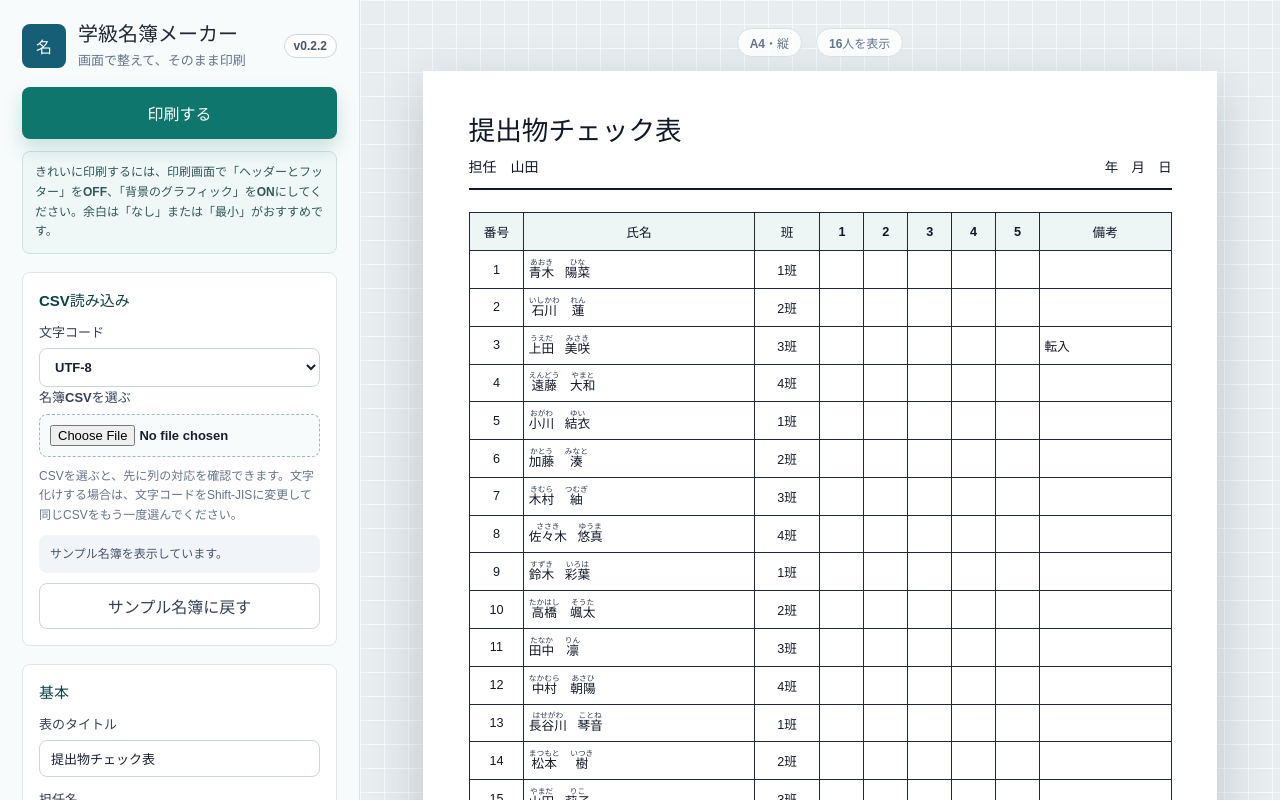
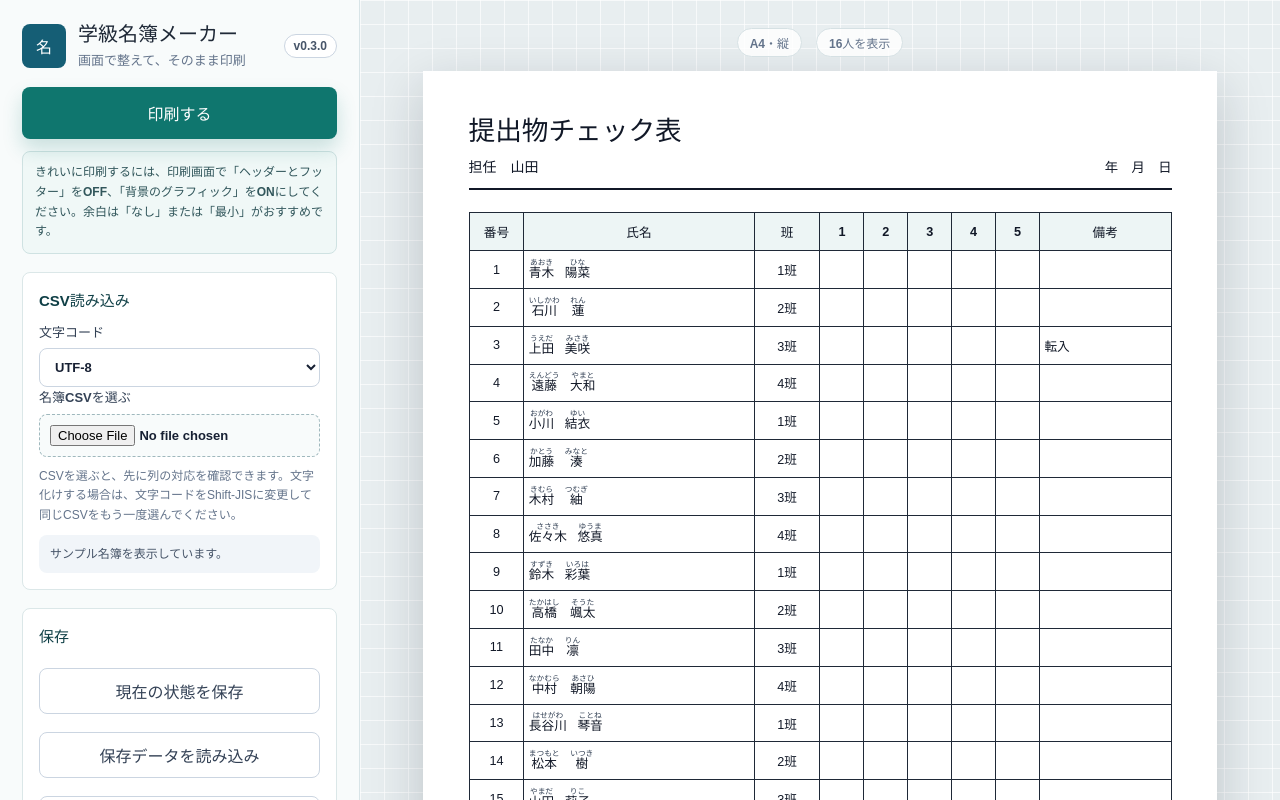
Before and after one commit to bantai-education-design/gakkyu-meibo-maker, a React (Vite) app: page / in a window 1280 px wide. Built offline with nearby package versions, Linux system fonts and the light colour scheme.

Commit message:
Add roster project storage feature v0.3.0

```diff
--- a/package.json
+++ b/package.json
@@ -1,6 +1,6 @@
 {
   "name": "class-roster-maker",
-  "version": "0.2.2",
+  "version": "0.3.0",
   "private": true,
   "description": "学校現場向けの学級名簿・提出物チェック表印刷アプリ",
   "type": "module",
--- a/src/App.tsx
+++ b/src/App.tsx
@@ -1,10 +1,16 @@
-import { useMemo, useState } from "react";
+import { useEffect, useMemo, useRef, useState } from "react";
 import { ControlPanel } from "./components/ControlPanel";
 import type { CsvImportStatus } from "./components/CsvImportPanel";
 import { PreviewArea } from "./components/PreviewArea";
 import { sampleStudents } from "./data/sampleStudents";
 import type { RosterSettings, Student } from "./types";
 import { sortStudents } from "./utils/sortStudents";
+import {
+  deleteRosterProject,
+  hasSavedRosterProject,
+  loadRosterProject,
+  saveRosterProject
+} from "./utils/storage";
 import { APP_VERSION } from "./version";
 
 const initialSettings: RosterSettings = {
@@ -25,13 +31,49 @@ const initialSettings: RosterSettings = {
   }
 };
 
+function loadInitialState() {
+  const saved = loadRosterProject();
+  if (saved) {
+    return {
+      students: saved.students,
+      settings: saved.settings,
+      message: "保存データを読み込みました。"
+    };
+  }
+
+  return {
+    students: sampleStudents,
+    settings: initialSettings,
+    message: "サンプル名簿を表示しています。"
+  };
+}
+
 export default function App() {
-  const [students, setStudents] = useState<Student[]>(sampleStudents);
-  const [settings, setSettings] = useState<RosterSettings>(initialSettings);
+  const initialState = useMemo(() => loadInitialState(), []);
+  const [students, setStudents] = useState<Student[]>(initialState.students);
+  const [settings, setSettings] = useState<RosterSettings>(initialState.settings);
+  const [storageMessage, setStorageMessage] = useState(initialState.message);
+  const [hasSavedData, setHasSavedData] = useState(() => hasSavedRosterProject());
   const [csvStatus, setCsvStatus] = useState<CsvImportStatus>({
     kind: "idle",
-    message: "サンプル名簿を表示しています。"
+    message: initialState.message
   });
+  const skipFirstAutoSave = useRef(true);
+
+  useEffect(() => {
+    if (skipFirstAutoSave.current) {
+      skipFirstAutoSave.current = false;
+      return;
+    }
+
+    const timer = window.setTimeout(() => {
+      saveRosterProject(students, settings);
+      setHasSavedData(true);
+      setStorageMessage("自動保存しました。");
+    }, 400);
+
+    return () => window.clearTimeout(timer);
+  }, [students, settings]);
 
   const sortedStudents = useMemo(
     () => sortStudents(students, settings.sortMode),
@@ -53,7 +95,34 @@ export default function App() {
 
   const resetSampleStudents = () => {
     setStudents(sampleStudents);
+    setSettings(initialSettings);
     setCsvStatus({ kind: "idle", message: "サンプル名簿に戻しました。" });
+    setStorageMessage("サンプル名簿に戻しました。");
+  };
+
+  const saveCurrentProject = () => {
+    saveRosterProject(students, settings);
+    setHasSavedData(true);
+    setStorageMessage("保存しました。");
+  };
+
+  const loadSavedProject = () => {
+    const saved = loadRosterProject();
+    if (!saved) {
+      setStorageMessage("保存データが見つかりません。");
+      return;
+    }
+
+    setStudents(saved.students);
+    setSettings(saved.settings);
+    setCsvStatus({ kind: "success", message: "保存データを読み込みました。" });
+    setStorageMessage("保存データを読み込みました。");
+  };
+
+  const deleteSavedProject = () => {
+    deleteRosterProject();
+    setHasSavedData(false);
+    setStorageMessage("保存データを削除しました。");
   };
 
   return (
@@ -63,9 +132,14 @@ export default function App() {
         students={students}
         version={APP_VERSION}
         csvStatus={csvStatus}
+        storageMessage={storageMessage}
+        hasSavedData={hasSavedData}
         onCsvImport={importStudents}
         onCsvError={(message) => setCsvStatus({ kind: "error", message })}
         onResetSample={resetSampleStudents}
+        onSaveProject={saveCurrentProject}
+        onLoadProject={loadSavedProject}
+        onDeleteProject={deleteSavedProject}
         onSettingsChange={setSettings}
         onToggleStudent={toggleStudent}
         onPrint={() => window.print()}
--- a/src/components/ControlPanel.tsx
+++ b/src/components/ControlPanel.tsx
@@ -1,5 +1,6 @@
 import type { RosterSettings, Student } from "../types";
 import { CsvImportPanel, type CsvImportStatus } from "./CsvImportPanel";
+import { StoragePanel } from "./StoragePanel";
 import { StudentVisibilityList } from "./StudentVisibilityList";
 
 interface ControlPanelProps {
@@ -7,9 +8,14 @@ interface ControlPanelProps {
   students: Student[];
   version: string;
   csvStatus: CsvImportStatus;
+  storageMessage: string;
+  hasSavedData: boolean;
   onCsvImport: (students: Student[], message: string) => void;
   onCsvError: (message: string) => void;
   onResetSample: () => void;
+  onSaveProject: () => void;
+  onLoadProject: () => void;
+  onDeleteProject: () => void;
   onSettingsChange: (settings: RosterSettings) => void;
   onToggleStudent: (id: string) => void;
   onPrint: () => void;
@@ -20,9 +26,14 @@ export function ControlPanel({
   students,
   version,
   csvStatus,
+  storageMessage,
+  hasSavedData,
   onCsvImport,
   onCsvError,
   onResetSample,
+  onSaveProject,
+  onLoadProject,
+  onDeleteProject,
   onSettingsChange,
   onToggleStudent,
   onPrint
@@ -61,7 +72,15 @@ export function ControlPanel({
         status={csvStatus}
         onImport={onCsvImport}
         onError={onCsvError}
+      />
+
+      <StoragePanel
+        message={storageMessage}
+        hasSavedData={hasSavedData}
+        onSave={onSaveProject}
+        onLoad={onLoadProject}
         onResetSample={onResetSample}
+        onDelete={onDeleteProject}
       />
 
       <section className="panel-section">
--- a/src/components/CsvImportPanel.tsx
+++ b/src/components/CsvImportPanel.tsx
@@ -19,14 +19,12 @@ interface CsvImportPanelProps {
   status: CsvImportStatus;
   onImport: (students: Student[], message: string) => void;
   onError: (message: string) => void;
-  onResetSample: () => void;
 }
 
 export function CsvImportPanel({
   status,
   onImport,
-  onError,
-  onResetSample
+  onError
 }: CsvImportPanelProps) {
   const [encoding, setEncoding] = useState<CsvEncoding>("utf-8");
   const [pendingTable, setPendingTable] = useState<CsvTable | null>(null);
@@ -110,9 +108,6 @@ export function CsvImportPanel({
           onCancel={() => setPendingTable(null)}
         />
       ) : null}
-      <button className="secondary-button" type="button" onClick={onResetSample}>
-        サンプル名簿に戻す
-      </button>
     </section>
   );
 }
--- /dev/null
+++ b/src/components/StoragePanel.tsx
@@ -0,0 +1,38 @@
+interface StoragePanelProps {
+  message: string;
+  hasSavedData: boolean;
+  onSave: () => void;
+  onLoad: () => void;
+  onResetSample: () => void;
+  onDelete: () => void;
+}
+
+export function StoragePanel({
+  message,
+  hasSavedData,
+  onSave,
+  onLoad,
+  onResetSample,
+  onDelete
+}: StoragePanelProps) {
+  return (
+    <section className="panel-section">
+      <h2>保存</h2>
+      <div className="storage-actions">
+        <button className="secondary-button" type="button" onClick={onSave}>
+          現在の状態を保存
+        </button>
+        <button className="secondary-button" type="button" onClick={onLoad} disabled={!hasSavedData}>
+          保存データを読み込み
+        </button>
+        <button className="secondary-button" type="button" onClick={onResetSample}>
+          サンプル名簿に戻す
+        </button>
+        <button className="danger-button" type="button" onClick={onDelete} disabled={!hasSavedData}>
+          保存データを削除
+        </button>
+      </div>
+      {message ? <div className="storage-message">{message}</div> : null}
+    </section>
+  );
+}
--- a/src/styles/app.css
+++ b/src/styles/app.css
@@ -172,6 +172,43 @@ select {
 
 .secondary-button:hover {
   background: #f8fafc;
+}
+
+.secondary-button:disabled,
+.danger-button:disabled {
+  cursor: not-allowed;
+  opacity: 0.55;
+}
+
+.storage-actions {
+  display: grid;
+  gap: 8px;
+}
+
+.danger-button {
+  width: 100%;
+  border: 1px solid #fecaca;
+  border-radius: 8px;
+  background: #fff7f7;
+  color: #b91c1c;
+  padding: 10px 12px;
+  cursor: pointer;
+  font-weight: 800;
+}
+
+.danger-button:hover:not(:disabled) {
+  background: #fef2f2;
+}
+
+.storage-message {
+  margin-top: 10px;
+  border-radius: 8px;
+  background: #f1f5f9;
+  color: #475569;
+  padding: 9px 10px;
+  font-size: 12px;
+  font-weight: 800;
+  line-height: 1.5;
 }
 
 .mapping-panel {
--- a/src/types.ts
+++ b/src/types.ts
@@ -51,8 +51,9 @@ export interface RosterTemplate {
 }
 
 export interface SavedRosterProject {
-  version: 1;
+  version: string;
+  savedAt: string;
   students: Student[];
   settings: RosterSettings;
-  templates: RosterTemplate[];
+  templates?: RosterTemplate[];
 }
--- /dev/null
+++ b/src/utils/storage.ts
@@ -0,0 +1,43 @@
+import type { RosterSettings, SavedRosterProject, Student } from "../types";
+
+const STORAGE_KEY = "class-roster-maker.project.v1";
+
+export function createSavedRosterProject(
+  students: Student[],
+  settings: RosterSettings
+): SavedRosterProject {
+  return {
+    version: "1",
+    savedAt: new Date().toISOString(),
+    students,
+    settings,
+    templates: []
+  };
+}
+
+export function saveRosterProject(students: Student[], settings: RosterSettings): SavedRosterProject {
+  const project = createSavedRosterProject(students, settings);
+  localStorage.setItem(STORAGE_KEY, JSON.stringify(project));
+  return project;
+}
+
+export function loadRosterProject(): SavedRosterProject | null {
+  const raw = localStorage.getItem(STORAGE_KEY);
+  if (!raw) return null;
+
+  try {
+    const parsed = JSON.parse(raw) as SavedRosterProject;
+    if (!Array.isArray(parsed.students) || !parsed.settings) return null;
+    return parsed;
+  } catch {
+    return null;
+  }
+}
+
+export function deleteRosterProject(): void {
+  localStorage.removeItem(STORAGE_KEY);
+}
+
+export function hasSavedRosterProject(): boolean {
+  return localStorage.getItem(STORAGE_KEY) !== null;
+}
--- a/src/version.ts
+++ b/src/version.ts
@@ -1 +1 @@
-export const APP_VERSION = "0.2.2";
+export const APP_VERSION = "0.3.0";
```
Also changed, not shown: 2 other files (tests, documents, lock files or other folders).
